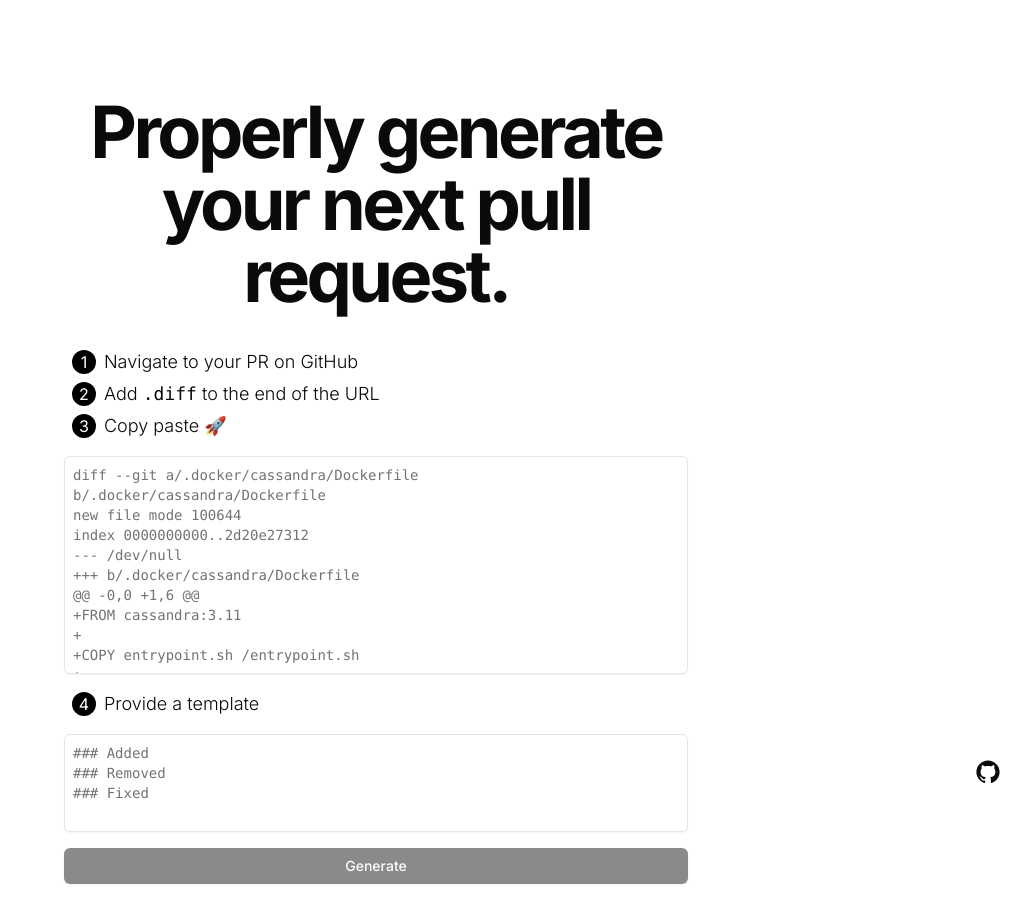
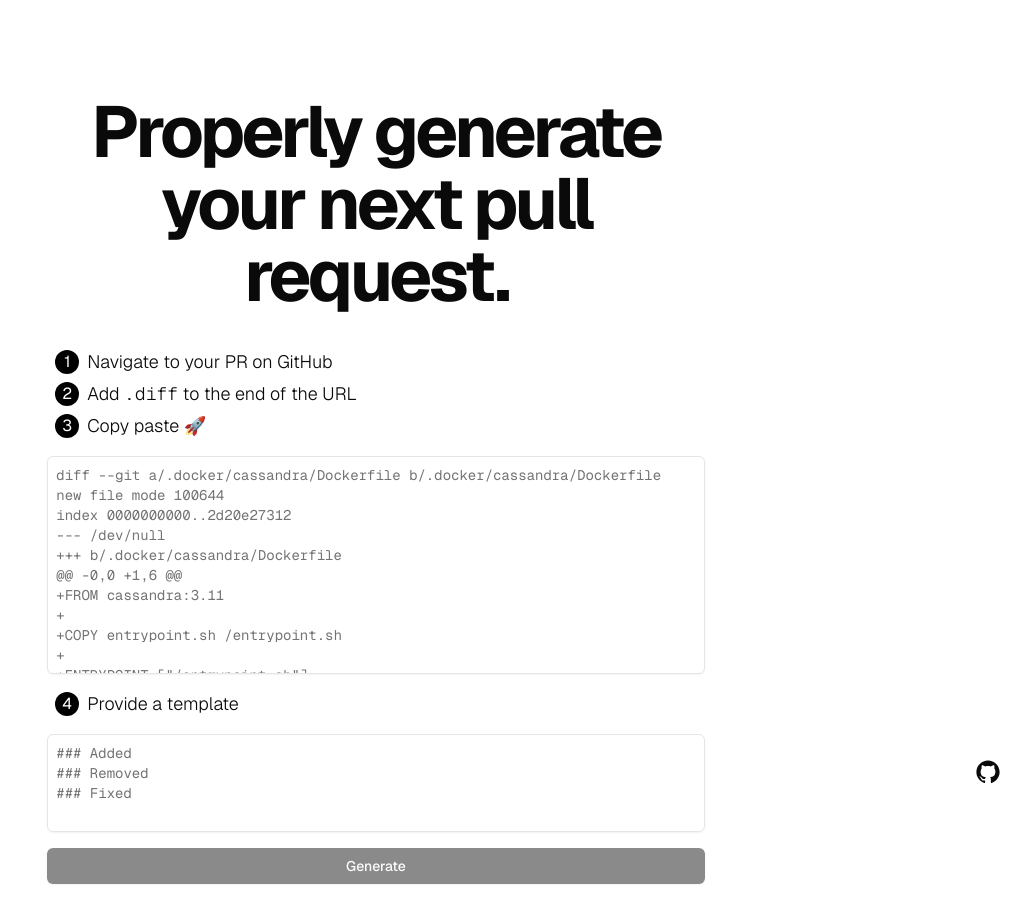
Before and after one commit to segersniels/propr, a Next.js app: page / in a window 1280 px wide. Shown: the top 922 px of the page, without its empty margins (264-1280 px from the left). Built offline with nearby package versions, Linux system fonts and the light colour scheme.

Commit message:
:recycle: Use geist instead of inter

```diff
--- a/src/app/layout.tsx
+++ b/src/app/layout.tsx
@@ -1,10 +1,8 @@
 import './globals.css';
 
-import { Inter } from 'next/font/google';
 import { Analytics } from '@vercel/analytics/react';
 import Footer from 'components/footer';
-
-const inter = Inter({ subsets: ['latin'] });
+import { GeistMono, GeistSans } from 'geist/font';
 
 export const metadata = {
   title: 'Propr',
@@ -33,8 +31,12 @@ export default function RootLayout({
   children: React.ReactNode;
 }) {
   return (
-    <html lang="en" suppressHydrationWarning>
-      <body className={inter.className}>
+    <html
+      lang="en"
+      suppressHydrationWarning
+      className={`${GeistSans.variable} ${GeistMono.variable}`}
+    >
+      <body>
         <main className="flex w-full min-h-screen items-center justify-center">
           {children}
         </main>
--- a/src/components/ui/codeblock.tsx
+++ b/src/components/ui/codeblock.tsx
@@ -57,7 +57,7 @@ const CodeBlock: FC<Props> = memo(({ language, value }) => {
         codeTagProps={{
           style: {
             fontSize: '0.9rem',
-            fontFamily: 'var(--font-mono)',
+            fontFamily: `var(--font-geist-mono)`,
           },
         }}
       >
--- a/tailwind.config.js
+++ b/tailwind.config.js
@@ -16,6 +16,10 @@ module.exports = {
       },
     },
     extend: {
+      fontFamily: {
+        sans: ['var(--font-geist-sans)'],
+        mono: ['var(--font-geist-mono)'],
+      },
       colors: {
         border: 'hsl(var(--border))',
         input: 'hsl(var(--input))',
```
